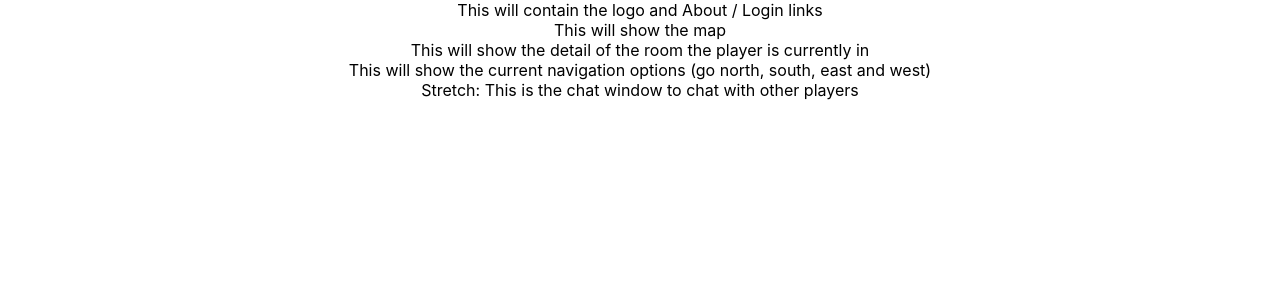
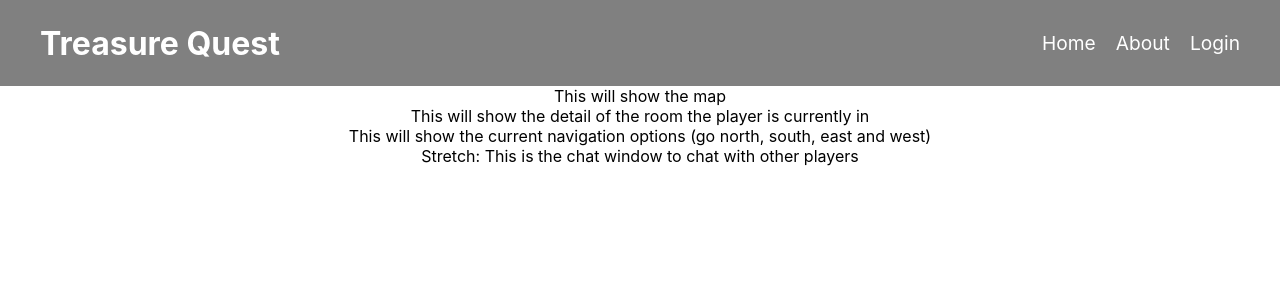
Before and after one commit to CSEU3-mud-sama/front-end, a React (Create React App) app: page / in a window 1280 px wide. Shown: the top 300 px of the page. Built offline with nearby package versions, Linux system fonts and the light colour scheme.

Commit message:
Add navbar content and styling

```diff
--- a/src/components/NavBar.jsx
+++ b/src/components/NavBar.jsx
@@ -1,10 +1,45 @@
 import React from 'react';
+import styled from 'styled-components';
+
+const StyledNav = styled.div`
+    display: flex;
+    justify-content: space-between;
+    align-items: center;
+    background-color: gray;
+    margin: 0 auto;
+    padding: 15px 40px;
+    color: white;
+
+    #logo {
+        font-weight: bold;
+        font-size: 2rem;
+    }
+
+    #links {
+        ul {
+            display: flex;
+            justify-content: flex-end;
+            li {
+                font-size: 1.2rem;
+                list-style-type: none;
+                margin-left: 20px;
+            }
+        }
+    }
+`
 
 function NavBar() {
     return (
-        <div>
-            This will contain the logo and About / Login links
-        </div>
+        <StyledNav>
+            <div id='logo'>Treasure Quest</div>
+            <div id='links'>
+                <ul>
+                    <li>Home</li>
+                    <li>About</li>
+                    <li>Login</li>
+                </ul>
+            </div>
+        </StyledNav>
     );
 }
 
```
